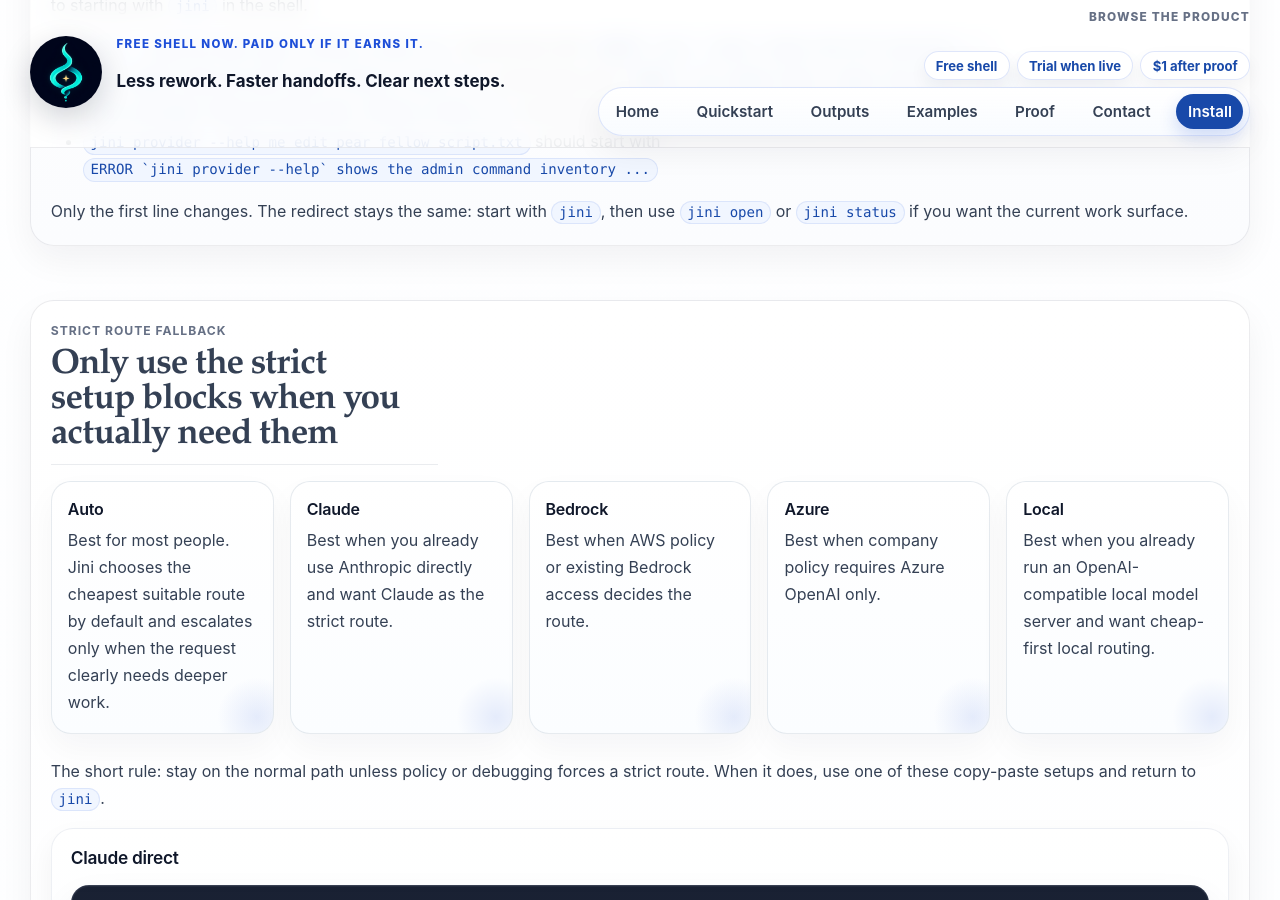
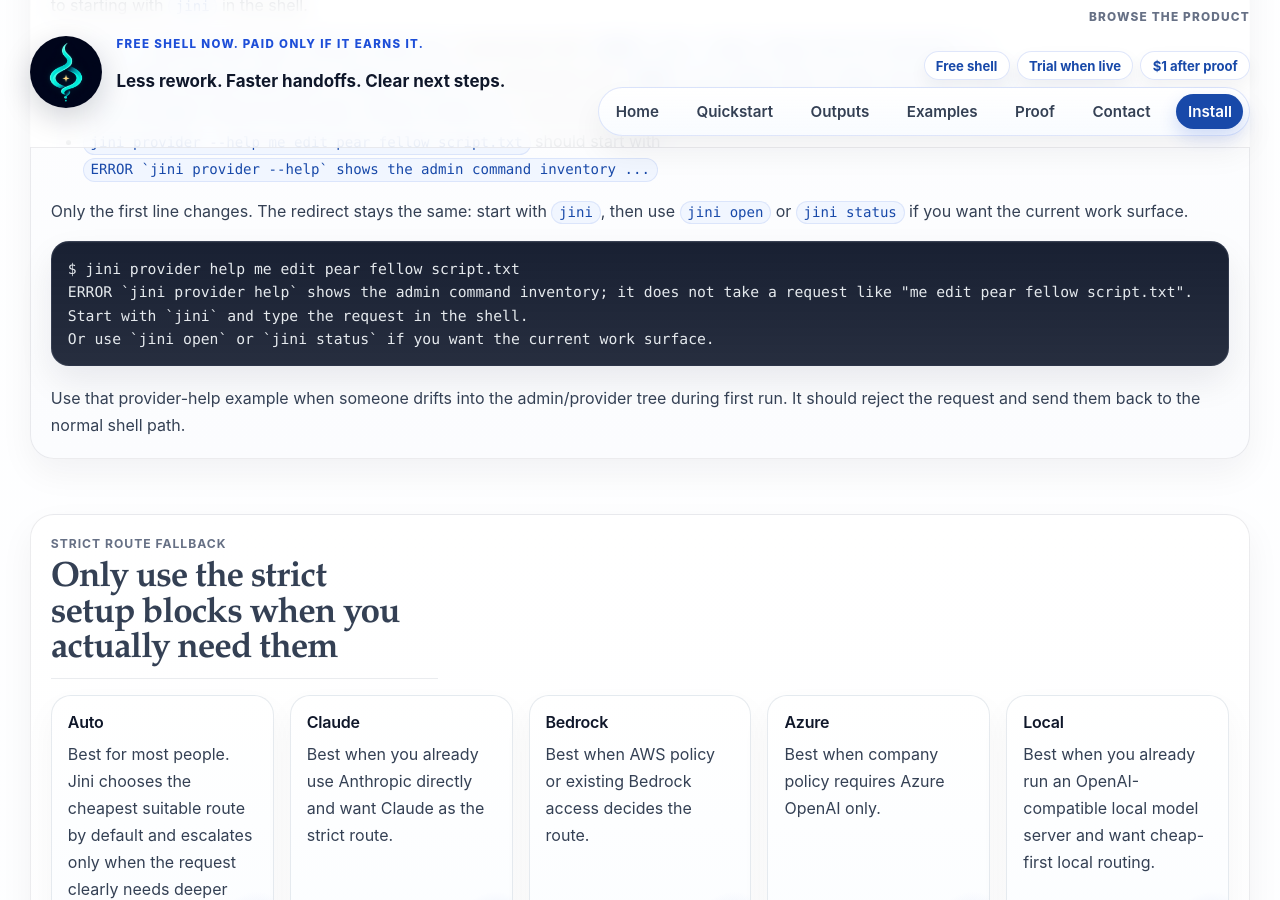
Before and after one commit to maridlabsai/jini, a Jekyll site: the page built from docs/install.md, in a window 1280 px wide and 900 px high, scrolled down 4238 px. Built offline with Jekyll 4.4.1, drawn with Linux system fonts in a browser that asks for light colours.

Commit message:
Add provider help transcript to install guide

```diff
--- a/docs/install.md
+++ b/docs/install.md
@@ -163,6 +163,13 @@
     <li><code>jini provider --help me edit pear fellow script.txt</code> should start with <code>ERROR `jini provider --help` shows the admin command inventory ...</code></li>
   </ul>
   <p>Only the first line changes. The redirect stays the same: start with <code>jini</code>, then use <code>jini open</code> or <code>jini status</code> if you want the current work surface.</p>
+
+<pre><code class="language-bash">$ jini provider help me edit pear fellow script.txt
+ERROR `jini provider help` shows the admin command inventory; it does not take a request like "me edit pear fellow script.txt".
+Start with `jini` and type the request in the shell.
+Or use `jini open` or `jini status` if you want the current work surface.</code></pre>
+
+  <p>Use that provider-help example when someone drifts into the admin/provider tree during first run. It should reject the request and send them back to the normal shell path.</p>
 </div>
 
 <div class="section-card">
```
Also changed, not shown: tests/test_public_cli_docs.py (+12 -0 lines).
